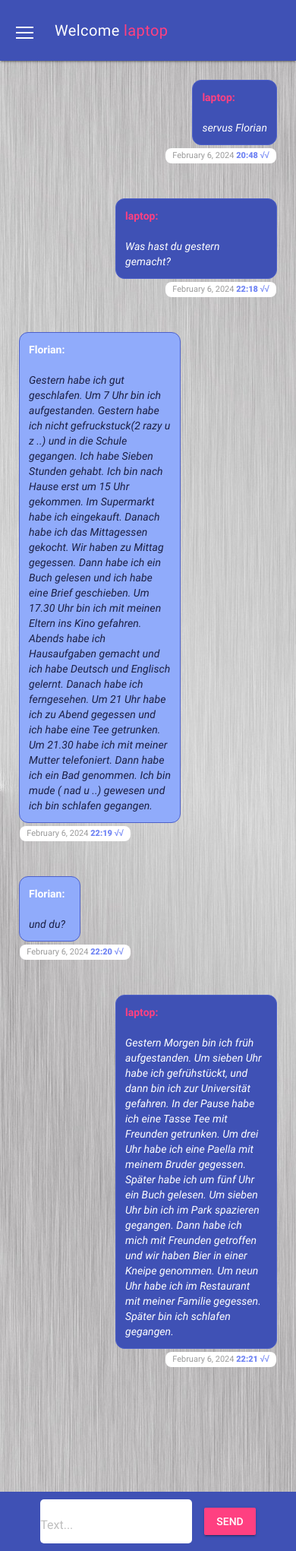
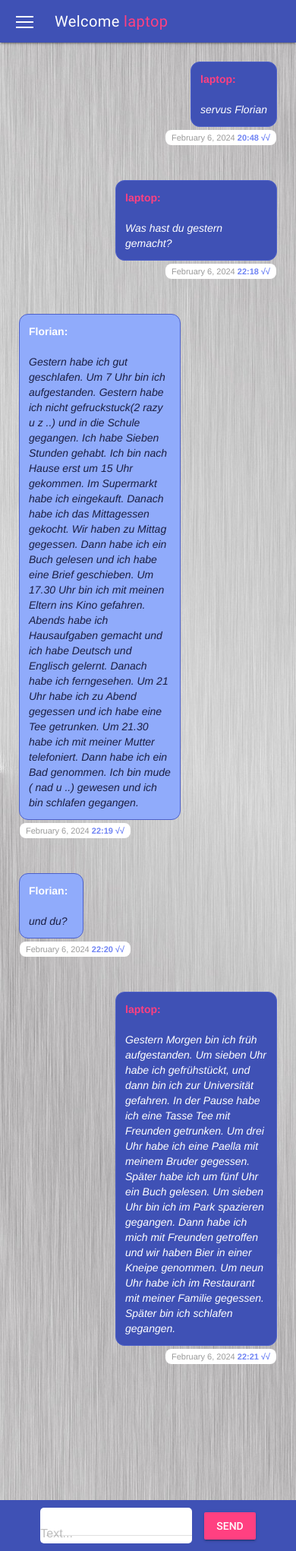
Before and after one commit to barni246/Django-ChatApp, a Django app: page / in a window 390 px wide. Shown: the whole page at 76% size. Run offline with Django 4.2, Linux system fonts and the light colour scheme; a user stored in the database is signed in; data comes from the database, SQL or seed files in the repository; both versions use the stored data as it was after the commit.

Commit message:
css respnsive mobile

```diff
--- a/chat/templates/chat/index.html
+++ b/chat/templates/chat/index.html
@@ -44,9 +44,7 @@
 
 function scrollToBottom() {
   let main = document.getElementById('main');
-  if (main) {
       main.scrollTop = main.scrollHeight;
-  }
 }
 
 
@@ -81,7 +79,8 @@
 */
 async function sendMessage() {
       if (messageField.value.trim() !== '') {
-      scrollToBottomInput();
+     // scrollToBottomInput();
+      main.scrollTop = main.scrollHeight;
       breakText();
       const currentDate = new Date();
       const formatOption = { month: 'long', day: 'numeric', year: 'numeric' };
@@ -149,7 +148,7 @@
      <form onsubmit="sendMessage() ; return false;"   method="post">
        <div class="form-content" >
        {% csrf_token %}
-       <div class="mdl-textfield mdl-textfield-width mdl-js-textfield mdl-textfield--floating-label mdl-bg">
+       <div class="mdl-textfield ptb-10 pl-8 mdl-textfield-width mdl-js-textfield mdl-textfield--floating-label mdl-bg">
           <input class="mdl-textfield__input p-0 mdl-textfield__input-style" name="textmessage" type="text" id="messageField" />
           <label class="mdl-textfield__label" for="messageField">Text...</label>
        </div>
--- a/static/css/style.css
+++ b/static/css/style.css
@@ -4,6 +4,7 @@
 }
 
 body {
+  min-height: 100vh;
   font-family: 'Roboto', sans-serif;
 }
 
@@ -138,6 +139,10 @@
   color: white;
 }
 
+.pl-8 {
+  padding-left: 8px !important;
+}
+
 .main-user-time,
 .other-user-time {
   position: absolute;
@@ -185,8 +190,9 @@
   padding-left: 16px;
 }
 
+
 .mdl-textfield-width {
-  width: 450px;
+ width: 500px !important;
   padding-right: 28px;
 }
 
@@ -230,7 +236,7 @@
   gap: 6px;
   width: 28px;
   height: 48px;
-  margin-top: 24px;
+  margin-top: 14px;
   margin-left: 5px;
 }
 
@@ -248,12 +254,12 @@
     flex-direction: column;
     gap: 6px;
     width: 26px;
-    margin-top: 27px;
     margin-left: 14px;
+    margin-top: 15px;
 }
 
 .mdl-textfield-width {
-  width: 350px;
+  /* width: 350px; */
   padding-right: 28px;
 }
 
@@ -264,20 +270,32 @@
 
   .mdl-layout__content {
     padding: 25px;
-    /* padding-bottom: 200px; */
+    padding-bottom: 200px;
   }
 
 
 }
 
+@media screen and (max-width:700px) {
+
+  .mdl-textfield-width {
+    width: 300px !important;
+  }
+}
+
 @media screen and (max-width:600px) {
   .mdl-textfield-width {
-    width: 250px;
+    /* width: 250px; */
     padding-right: 28px;
   }
 
   .p-0 {
     padding: 0;
+  }
+
+  .ptb-10 {
+    padding-bottom: 10px !important;
+    padding-top: 10px !important;
   }
 
   .mdl-textfield__input-style {
@@ -294,17 +312,18 @@
     flex-direction: column;
     gap: 5px;
     width: 23px;
-    margin-top: 31px;
+    margin-top: 17px;
     margin-left: 17px;
 }
 }
 
 @media screen and (max-width:400px) {
 .mdl-textfield-width {
-  width: 200px;
+   width: 200px !important;
 }
 .mdl-textfield__input-style {
   font-size: 16px;
   padding-left: 8px;
+
 }
 }
--- a/templates/base.html
+++ b/templates/base.html
@@ -5,15 +5,14 @@
     <meta name="viewport" content="width=device-width, initial-scale=1.0" />
     {% load static %}
     <link rel="icon" type="image/URL-icon"  href="{% static 'img/chat.png' %}">
+    <link rel="stylesheet" href="{% static 'css/fonts.css' %}">
+    <link rel="stylesheet" href="{% static 'css/style.css' %}" />
 {% comment %} <link rel="stylesheet" href="https://fonts.googleapis.com/icon?family=Material+Icons" /> {% endcomment %}
 {% comment %} <link rel="preconnect" href="https://fonts.googleapis.com"> {% endcomment %}
 {% comment %} <link rel="preconnect" href="https://fonts.gstatic.com" crossorigin> {% endcomment %}
 {% comment %} <link href="https://fonts.googleapis.com/css2?family=Roboto:ital,wght@0,100;0,300;0,400;0,500;0,700;0,900;1,100;1,300;1,400;1,500;1,700;1,900&display=swap" rel="stylesheet"> {% endcomment %}
     <link rel="stylesheet" href="https://code.getmdl.io/1.3.0/material.indigo-pink.min.css" />
-    <link rel="stylesheet" href="{% static 'css/fonts.css' %}">
-    <link rel="stylesheet" href="{% static 'css/style.css' %}" />
     <script defer src="https://code.getmdl.io/1.3.0/material.min.js"></script>
-
     <title>Chatroom</title>
   </head>
  <body>
```
Also changed, not shown: db.sqlite3.
